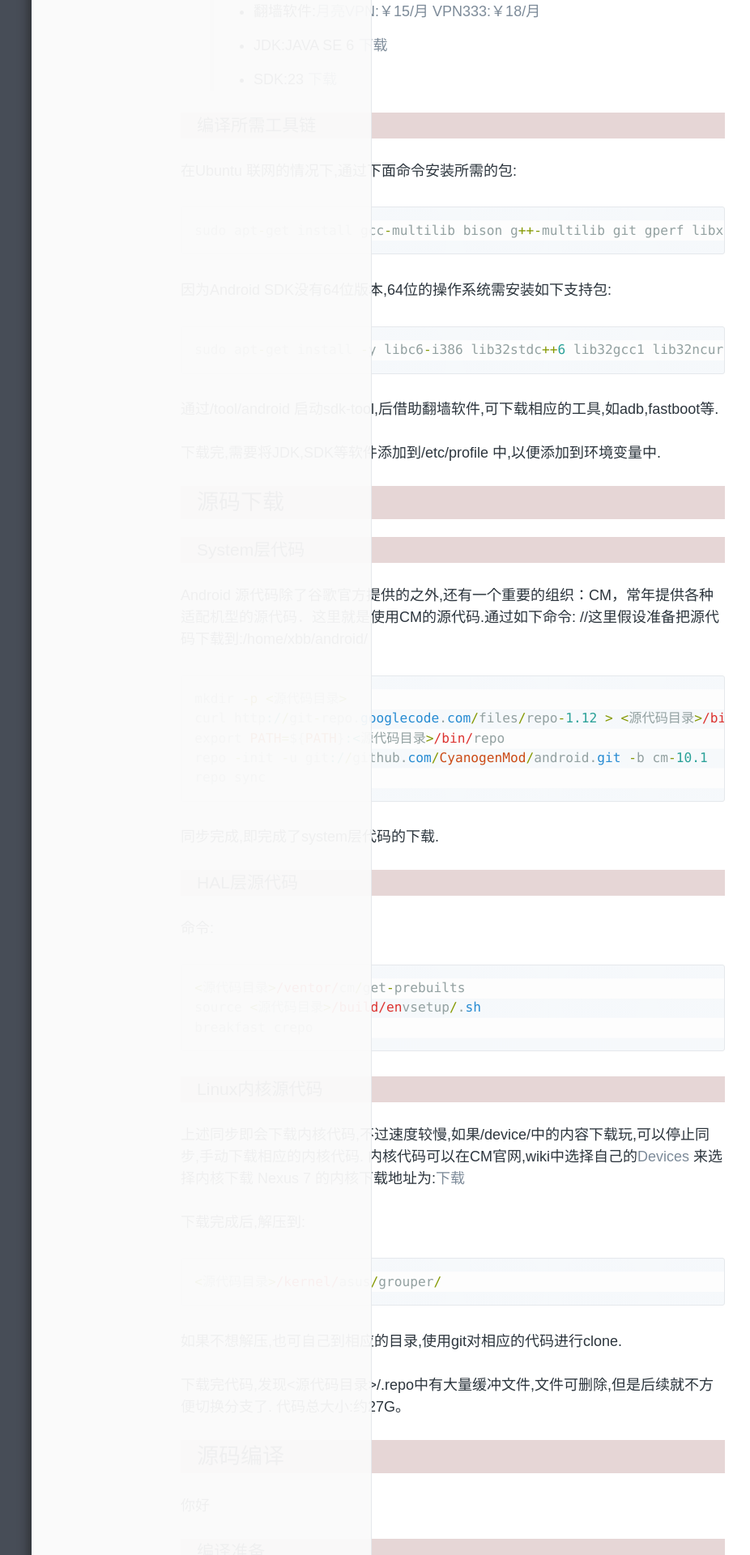
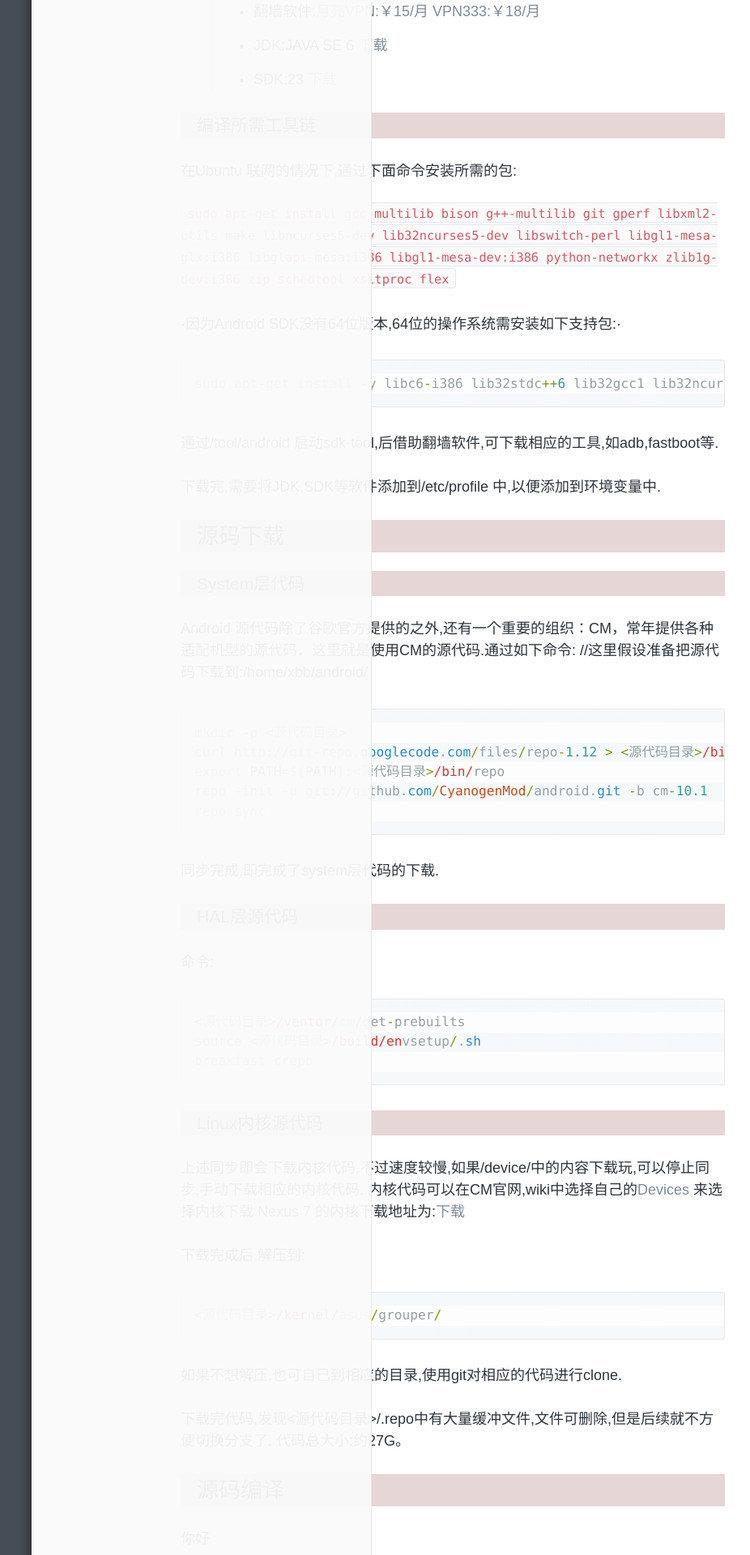
Before and after one commit to xnzaa/xnzaa.github.io, a Jekyll site: the page built from _posts/2015-10-21-Android4.2源代码编译.md, in a window 1280 px wide. Shown: the part 622-2542 px from the top of the page at 81% size, without its empty margins (81-1007 px from the left). Built offline with Jekyll 4.4.1, drawn with Linux system fonts in a browser that asks for light colours; comment, search, counter and statistics services are not loaded.

Commit message:
Update 2015-10-21-Android4.2源代码编译.md
修改样式

```diff
--- a/_posts/2015-10-21-Android4.2源代码编译.md
+++ b/_posts/2015-10-21-Android4.2源代码编译.md
@@ -26,11 +26,9 @@ Android源代码作为公开源码,不读一下,总感觉Android学的不够(其
 
 在Ubuntu 联网的情况下,通过下面命令安装所需的包:
 
-{% highlight ruby %}
-sudo apt-get install gcc-multilib bison g++-multilib git gperf libxml2-utils make libncurses5-dev lib32ncurses5-dev libswitch-perl libgl1-mesa-glx:i386 libglapi-mesa:i386 libgl1-mesa-dev:i386 python-networkx zlib1g-dev:i386 zip schedtool xsltproc flex
-{% endhighlight %}
+`sudo apt-get install gcc-multilib bison g++-multilib git gperf libxml2-utils make libncurses5-dev lib32ncurses5-dev libswitch-perl libgl1-mesa-glx:i386 libglapi-mesa:i386 libgl1-mesa-dev:i386 python-networkx zlib1g-dev:i386 zip schedtool xsltproc flex `
 
-因为Android SDK没有64位版本,64位的操作系统需安装如下支持包:
+·因为Android SDK没有64位版本,64位的操作系统需安装如下支持包:·
 
 {% highlight ruby %}
 sudo apt-get install -y libc6-i386 lib32stdc++6 lib32gcc1 lib32ncurses5 lib32z1
```
